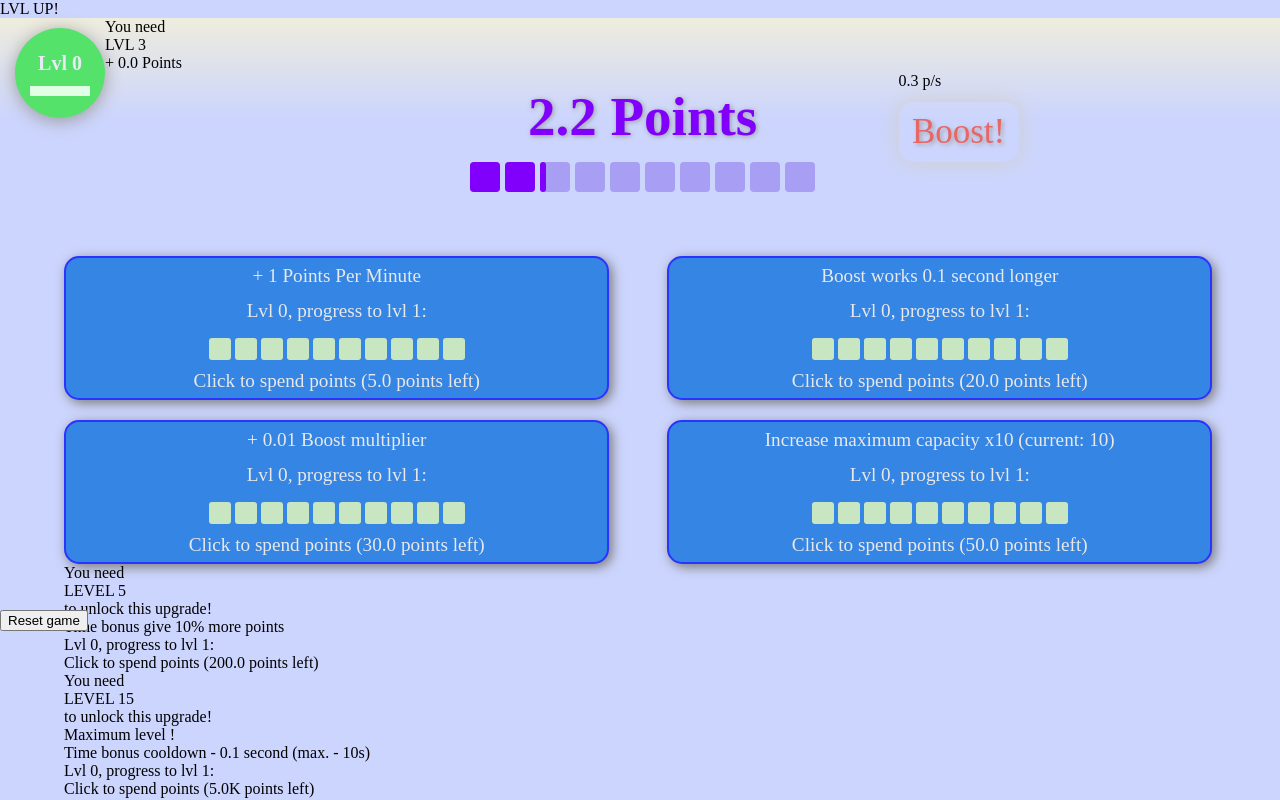
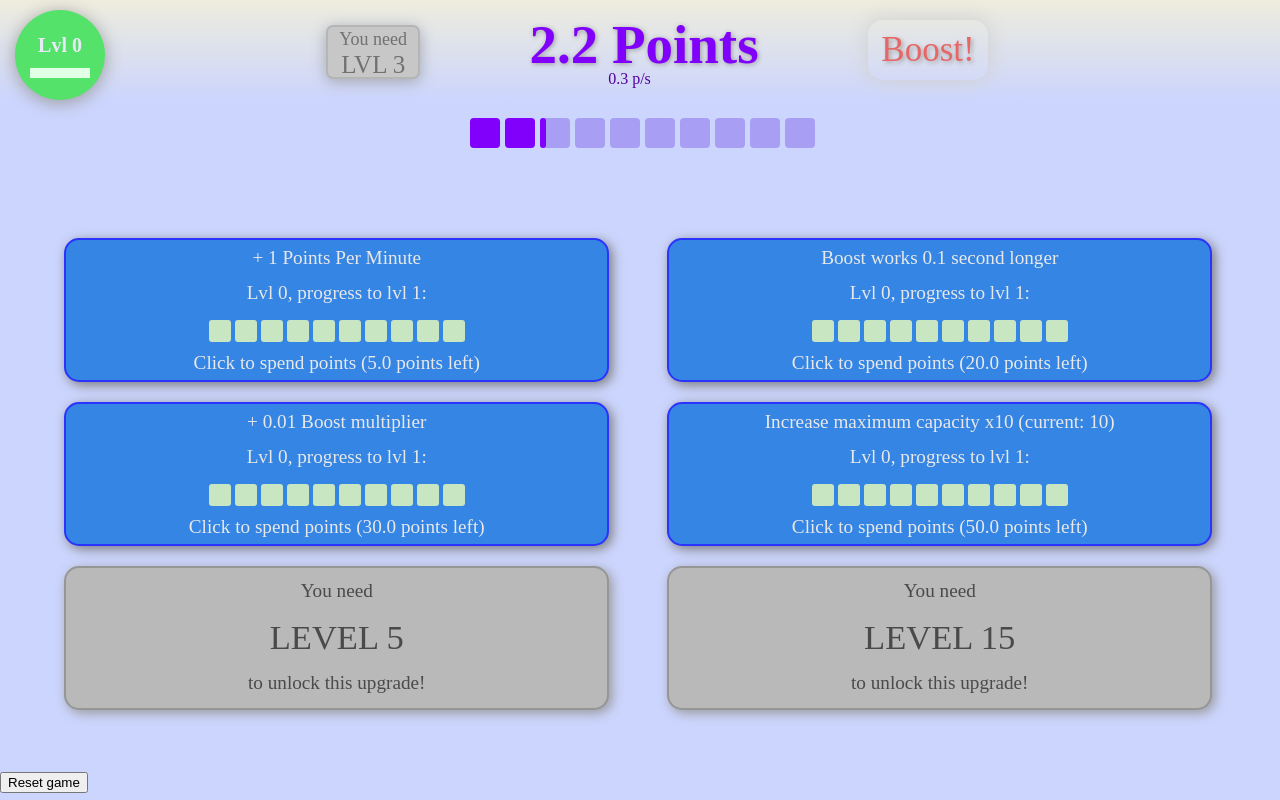
Before and after one commit to cynka02/cynka02.github.io, a PHP site: page / in a window 1280 px wide. Run offline with PHP 8.4, Linux system fonts and the light colour scheme.

Commit message:
Update styles.css

```diff
--- a/styles.css
+++ b/styles.css
@@ -9,6 +9,12 @@ body
 	width: 100%;
 	height: 100px;
 	background: linear-gradient(to top, #ccd5fd 0%, #eeeddd 100%);
+}
+#LVLContainer
+{
+	float: left;
+	width: 10%;
+	height: 90px;
 }
 #LVL
 {
@@ -25,6 +31,7 @@ body
 	color: #e6ebf5;
 	box-shadow: 0px 3px 17px 0px #9c9c9c;
 	font-weight: 900;
+	cursor: default;
 }
 #LvlProgress
 {
@@ -41,25 +48,121 @@ body
 	appearance: none;
 	-webkit-appearance: none;
 }
+#PerSecondsNo
+{
+	height: 50px;
+	width: 7%;
+	background-color: #c7c7c7;
+	display: block;
+	float: left;
+	color: #717171;
+	line-height: 25px;
+	text-align: center;
+	font-size: 18px;
+	margin-top: 25px;
+	border-radius: 7px;
+	margin-left: 15.5%;
+	box-shadow: 0px 3px 15px 0px #a4a7b0;
+	border: 2px solid #b5b5b5;
+	cursor: pointer;
+}
+#PerSecondsNo:active
+{
+	animation: zablokowane2 0.1s 1;
+}
+@keyframes zablokowane2
+{
+	0% {transform: translate(0px, 0px);}
+	10% {transform: translate(5px, 0px);}
+	20% {transform: translate(-5px, 0px);}
+	30% {transform: translate(0px, 5px);}
+	40% {transform: translate(0px, -5px);}
+	50% {transform: translate(5px, 0px);}
+	60% {transform: translate(-5px, 0px);}
+	70% {transform: translate(0px, 5px);}
+	80% {transform: translate(0px, -5px);}
+	90% {transform: translate(0px, 5px);}
+	100% {transform: translate(0px, 0px);}
+}
+#LEVEL2
+{
+	font-size: 25px;
+}
+#PerSeconds
+{
+	height: 90px;
+	width: 7%;
+	display: none;
+	float: left;
+	margin-top: 10px;
+	margin-left: 15.5%;
+	cursor: default;
+}
+#ps
+{
+	width: 100%;
+	height: 15px;
+	margin-top: 27.5px;
+	background-color: #e1ffe3;
+    border: 1px solid #949494;
+	border-radius: 5px;
+	box-shadow: 2px 2px 5px 0px #b3b3b3;
+}
+#ps2
+{
+	background-color: #44ff61;
+	width: 100%;
+	height: 100%;
+	border-radius: 5px;
+}
+#BonusText
+{
+	width: 100%;
+	height: 20px;
+	text-align: center;
+	color: black;
+	font-size: 12px;
+	line-height: 20px;
+	display: none;
+	animation: Punkty 0.7s 1;
+	cursor: default;
+}
+@keyframes Punkty
+{
+	0% {transform: translate(0px, 0px);}
+	100% {transform: translate(0px, 12px);}
+}
+#SecondsText
+{
+	width: 30%;
+	height: 30px;
+	margin-left: 42%;
+	color: #50009c;
+}
+#PointsSeconds
+{
+	width: 35%;
+	height: 100px;
+	float: left;
+}
 #PointsCount
 {
-	height: 90px;
+	height: 70px;
 	text-align: center;
 	line-height: 90px;
-	width: 40%;
-	margin-left: 22%;
-	float: left;
+	width: 100%;
 	font-size: 55px;
 	color: #8100fb;
 	text-shadow: 1px 1px 5px #989898;
 	font-weight: 900;
+	cursor: default;
 }
 #Boost
 {
 	height: 60px;
 	font-size: 35px;
 	line-height: 60px;
-	margin-top: 12px;
+	margin-top: 20px;
 	width: 120px;
 	text-align: center;
 	float: left;
@@ -68,6 +171,7 @@ body
 	text-shadow: 2px 2px 4px #a5a5a5;
 	border-radius: 15px;
 	transition-duration: 0.3s;
+	cursor: pointer;
 }
 #Points
 {
@@ -97,22 +201,22 @@ body
 {
 	width: 90%;
 	margin: auto;
-	height: 300px;
+	height: 480px;
 }
-#BuyInfo1, #BuyInfo2, #BuyInfo3, #BuyInfo4
+#BuyInfo1, #BuyInfo2, #BuyInfo3, #BuyInfo4, #BuyInfo5
 {
 	width: 100%;
 	text-align: center;
 	margin-top: -5px;
 }
-#Upgrade1Progress, #Upgrade2Progress, #Upgrade3Progress, #Upgrade4Progress
+#Upgrade1Progress, #Upgrade2Progress, #Upgrade3Progress, #Upgrade4Progress, #Upgrade5Progress, #Upgrade6Progress
 {
 	width: 256px;
 	height: 35px;
 	margin: auto;
 	margin-top: 5px;
 }
-.su1, .su21, .su31, .su41
+.su1, .su21, .su31, .su41, .su51, .su61
 {
 	background-color: #c9e6c3;
 	float: left;
@@ -122,7 +226,7 @@ body
 	margin-top: 5px;
 	border-radius: 3px;
 }
-.su2, .su3, .su4, .su5, .su6, .su7, .su8, .su9, .su10, .su22, .su23, .su24, .su25, .su26, .su27, .su28, .su29, .su210, .su32, .su33, .su34, .su35, .su36, .su37, .su38, .su39, .su310, .su42, .su43, .su44, .su45, .su46, .su47, .su48, .su49, .su410
+.su2, .su3, .su4, .su5, .su6, .su7, .su8, .su9, .su10, .su22, .su23, .su24, .su25, .su26, .su27, .su28, .su29, .su210, .su32, .su33, .su34, .su35, .su36, .su37, .su38, .su39, .su310, .su42, .su43, .su44, .su45, .su46, .su47, .su48, .su49, .su410, .su52, .su53, .su54, .su55, .su56, .su57, .su58, .su59, .su510, .su62, .su63, .su64, .su65, .su66, .su67, .su68, .su69, .su610
 {
 	background-color: #c9e6c3;
 	float: left;
@@ -133,7 +237,7 @@ body
 	margin-top: 5px;
 	border-radius: 3px;
 }
-#s2su1, #s2su2, #s2su3, #s2su4, #s2su5, #s2su6, #s2su7, #s2su8, #s2su9, #s2su10, #s2su21, #s2su22, #s2su23, #s2su24, #s2su25, #s2su26, #s2su27, #s2su28, #s2su29, #s2su210, #s2su31, #s2su32, #s2su33, #s2su34, #s2su35, #s2su36, #s2su37, #s2su38, #s2su39, #s2su310, #s2su41, #s2su42, #s2su43, #s2su44, #s2su45, #s2su46, #s2su47, #s2su48, #s2su49, #s2su410
+#s2su1, #s2su2, #s2su3, #s2su4, #s2su5, #s2su6, #s2su7, #s2su8, #s2su9, #s2su10, #s2su21, #s2su22, #s2su23, #s2su24, #s2su25, #s2su26, #s2su27, #s2su28, #s2su29, #s2su210, #s2su31, #s2su32, #s2su33, #s2su34, #s2su35, #s2su36, #s2su37, #s2su38, #s2su39, #s2su310, #s2su41, #s2su42, #s2su43, #s2su44, #s2su45, #s2su46, #s2su47, #s2su48, #s2su49, #s2su410, #s2su51, #s2su52, #s2su53, #s2su54, #s2su55, #s2su56, #s2su57, #s2su58, #s2su59, #s2su510, #s2su61, #s2su62, #s2su63, #s2su64, #s2su65, #s2su66, #s2su67, #s2su68, #s2su69, #s2su610
 {
 	height: 100%;
 	appearance: none;
@@ -141,18 +245,14 @@ body
 	background-color: #1dde18;
 	border-radius: 3px;
 }
-#Upgrade1
+#Upgrade1, #Upgrade3
 {
 	margin-bottom: 20px;
 }
-#Upgrade2
+#Upgrade2, #Upgrade4, #Upgrade6, #Upgrade6No, #Upgrade6yes
 {
 	margin-left: 5%;
 	margin-bottom: 20px;
-}
-#Upgrade4
-{
-	margin-left: 5%;
 }
 #Upgrade1, #Upgrade2, #Upgrade3, #Upgrade4
 {
@@ -167,14 +267,100 @@ body
 	font-size: 120%;
 	border-radius: 15px;
 	color: #e8e8e8;
+	cursor: pointer;
 }
-#Upgrade1:hover, #Upgrade2:hover, #Upgrade3:hover, #Upgrade4:hover, #Boost:hover
+#Upgrade5, #Upgrade6
+{
+	height: 140px;
+	width: 47%;
+	float: left;
+	background-color: #3585e4;
+	border: 2px solid #2b33ff;
+	box-shadow: 3px 3px 12px 0px #797979;
+	line-height: 35px;
+	text-align: center;
+	font-size: 120%;
+	border-radius: 15px;
+	color: #e8e8e8;
+	cursor: pointer;
+	display: none;
+}
+#Upgrade5No, #Upgrade6No
+{
+	height: 140px;
+	width: 47%;
+	float: left;
+	background-color: #b9b9b9;
+    border: 2px solid #969696;
+    box-shadow: 3px 3px 12px 0px #989898;
+	line-height: 46px;
+	text-align: center;
+	font-size: 120%;
+	border-radius: 15px;
+	color: #4a4a4a;
+	cursor: pointer;
+	display: block;
+}
+#Upgrade6yes
+{
+	height: 140px;
+	width: 47%;
+	float: left;
+	background-color: #35e469;
+    border: 2px solid #02c52b;
+    box-shadow: 3px 3px 12px 0px #989898;
+    line-height: 130px;
+    text-align: center;
+    font-size: 190%;
+    border-radius: 15px;
+    color: #e8e8e8;
+	cursor: pointer;
+	display: none;
+}
+#Upgrade5No:active, #Upgrade6No:active, #Upgrade6yes:active
+{
+	animation: zablokowane 0.1s 1;
+}
+@keyframes zablokowane
+{
+	0% {transform: translate(0px, 0px);}
+	10% {transform: translate(8px, 0px);}
+	20% {transform: translate(-8px, 0px);}
+	30% {transform: translate(0px, 8px);}
+	40% {transform: translate(0px, -8px);}
+	50% {transform: translate(8px, 0px);}
+	60% {transform: translate(-8px, 0px);}
+	70% {transform: translate(0px, 8px);}
+	80% {transform: translate(0px, -8px);}
+	90% {transform: translate(0px, 8px);}
+	100% {transform: translate(0px, 0px);}
+}
+#Upgrade1:hover, #Upgrade2:hover, #Upgrade3:hover, #Upgrade4:hover, #Upgrade5:hover, #Upgrade6:hover, #Boost:hover
 {
 	transform: scale(1.05,1.05);
 	transition-duration: 0.1s;
 }
-#Upgrade1:active, #Upgrade2:active, #Upgrade3:active, #Upgrade4:active, #Boost:active
+#Upgrade1:active, #Upgrade2:active, #Upgrade3:active, #Upgrade4:active, #Upgrade5:active, #Upgrade6:active, #Boost:active
 {
 	transform: scale(0.975,0.975);
 	transition-duration: 0.12s;
 }
+#LEVEL
+{
+	font-size: 180%;
+}
+#lvlup
+{
+	opacity: 0.9;
+	line-height: 600px;
+	text-align: center;
+	display: none;
+	font-size: 50px;
+	width: 100%;
+	height: 140%;
+	position: absolute;
+	background-color: #dedede;
+	color: #ff0000;
+	z-index: 5;
+	cursor: default;
+}
```
